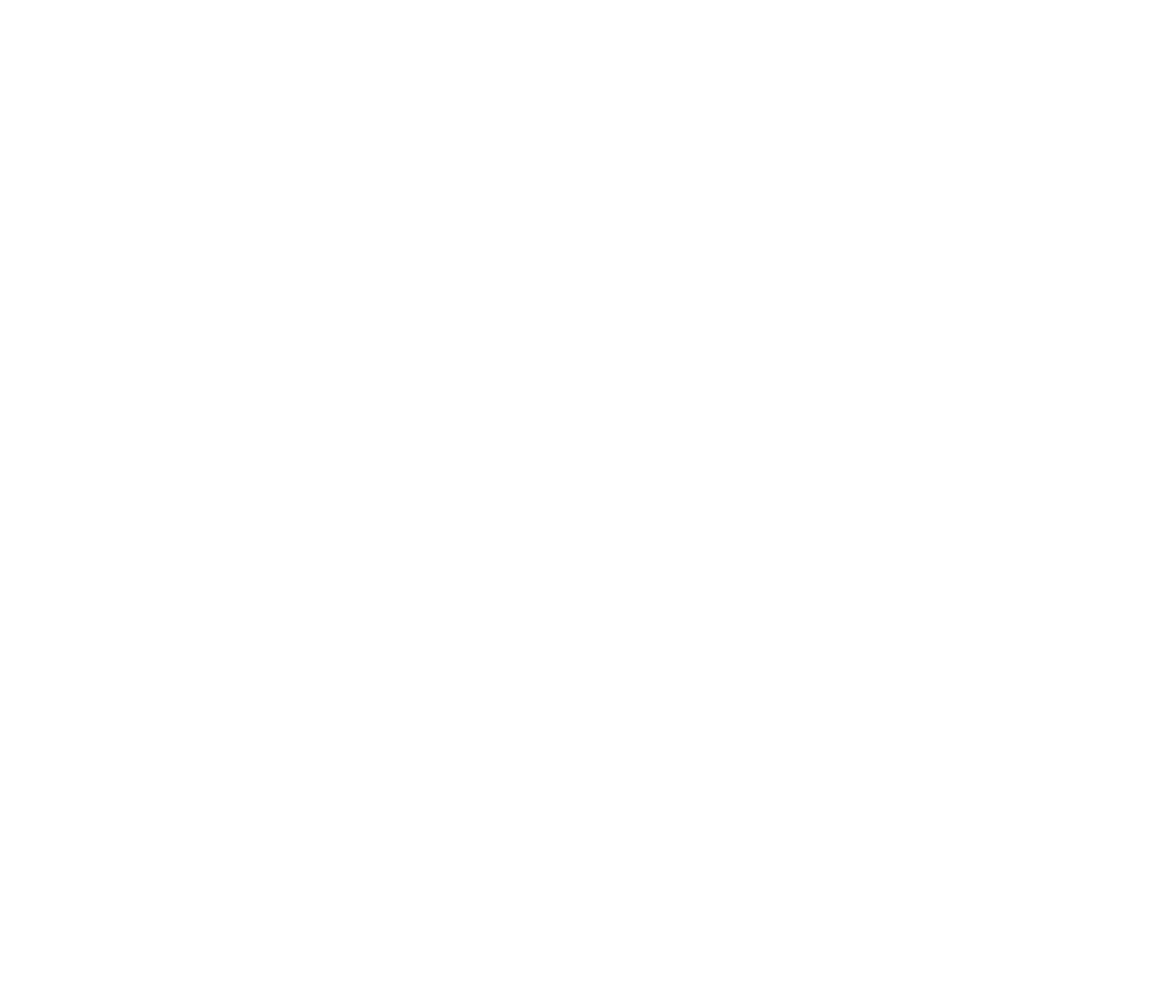
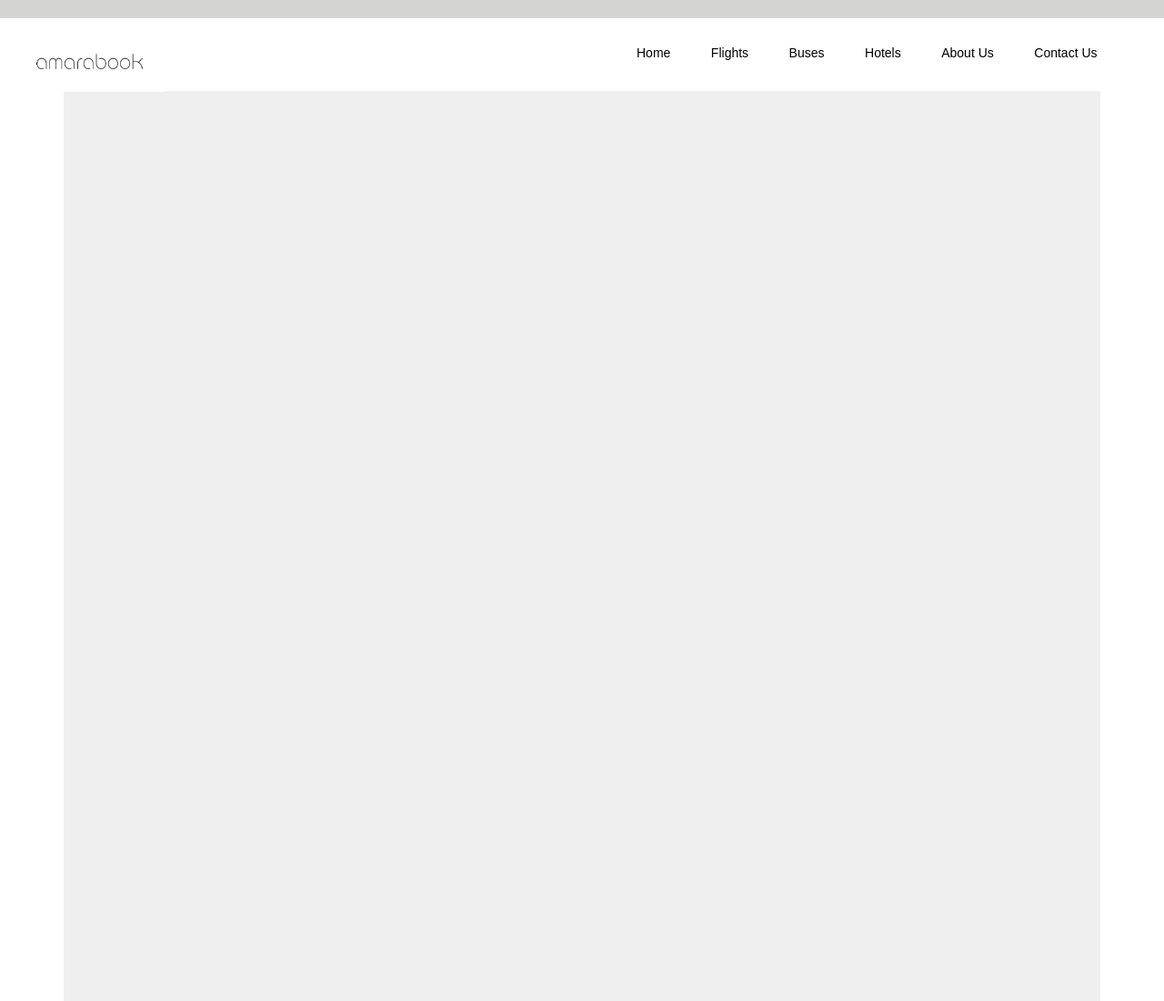
Before and after one commit to kaunghtet-kyaw/burmaBus, a PHP site: page / in a window 1280 px wide. Before the commit the page is empty. Shown: the whole page at 91% size. Before the commit the page ends 800 px from the top, so only its background shows below. Run offline with PHP 8.4, Linux system fonts and the light colour scheme.

Commit message:
added codes for navigation

```diff
--- a/css/style.css
+++ b/css/style.css
@@ -0,0 +1,66 @@
+*{
+	margin: 0;
+	padding: 0;
+}
+body{
+	/*background-color: #eee;*/
+}
+/*css setting for navigation bar*/
+/*begining */
+nav{
+	width: 100%;
+	height: 100px;
+	background-color: #ffff;
+
+}
+nav .topnav{
+	width: 100%;
+	height: 20px;
+	background-color: #d4d4d3;
+}
+nav .logo {
+
+	float: left;
+}
+nav .logo img{
+	width: 200px;
+	height: 100px;
+	padding: 19px;
+}
+nav .menu {
+	float: right;
+	width: 600px;
+}
+
+nav .menu ul {
+
+}
+
+nav .menu ul li{
+	list-style: none;
+	display: inline-block;
+	/*float: left;*/
+	line-height: 75px;
+}
+
+nav .menu ul li a{
+	text-decoration: none;
+	font-size: 14px;
+	font-family: arial;
+	color: #000000;
+	padding: 0 20px;
+	text-align: center;
+}
+
+nav .menu ul li a:hover{
+	color: red;
+	text-decoration: none;
+}
+/*end*/
+
+.container{
+	background-color: #eeee;
+	width: 100%;
+	height: 1000px;
+	padding: 0 20px;
+}
--- a/includes/header.php
+++ b/includes/header.php
@@ -0,0 +1,39 @@
+<?php ob_start(); ?>
+<?php session_start(); ?>
+<?php include"db.php" ?>
+
+<!DOCTYPE html>
+<html lang="en">
+<head>
+	<meta charset="utf-8">
+    <meta http-equiv="X-UA-Compatible" content="IE=edge">
+    <meta name="viewport" content="width=device-width, initial-scale=1">
+    <meta name="description" content="">
+    <meta name="author" content="">
+	<title>burmabus.com</title>
+	<!-- Bootstrap Core CSS -->
+    <link href="css/bootstrap.min.css" rel="stylesheet">
+
+    <!-- Custom CSS -->
+    <link href="css/style.css" rel="stylesheet">
+
+</head>
+<body>
+	<nav>
+		<div class="topnav"></div>
+		<div class="logo">
+			<a href="#"><img src="img/amarabook.png"></a>
+		</div>
+		<div class="menu">
+			<ul>
+				<li><a href="#">Home</a></li>
+				<li><a href="#">Flights</a></li>
+				<li><a href="#">Buses</a></li>
+				<li><a href="#">Hotels</a></li>
+				<li><a href="#">About Us</a></li>
+				<li><a href="#">Contact Us</a></li>
+			</ul>
+		</div>
+	</nav>
+</body>
+</html>
--- a/index.php
+++ b/index.php
@@ -1,14 +1,25 @@
+<?php include "includes/db.php"; ?>
+<?php include "includes/header.php"; ?>
+
 <!DOCTYPE html>
-<html>
+<html lang="en">
 <head>
-	<title>BurmaBus</title>
+	<meta charset="utf-8">
+    <meta http-equiv="X-UA-Compatible" content="IE=edge">
+    <meta name="viewport" content="width=device-width, initial-scale=1">
+    <meta name="description" content="">
+    <meta name="author" content="">
+	<title>burmabus.com</title>
+	<!-- Bootstrap Core CSS -->
+    <link href="css/bootstrap.min.css" rel="stylesheet">
+
+    <!-- Custom CSS -->
+    <link href="css/style.css" rel="stylesheet">
+
 </head>
 <body>
-	<!-- Start -->
 	<div class="container">
 
-
 	</div>
-
 </body>
 </html>
```
Also changed, not shown: img/amarabook.PNG (added).
